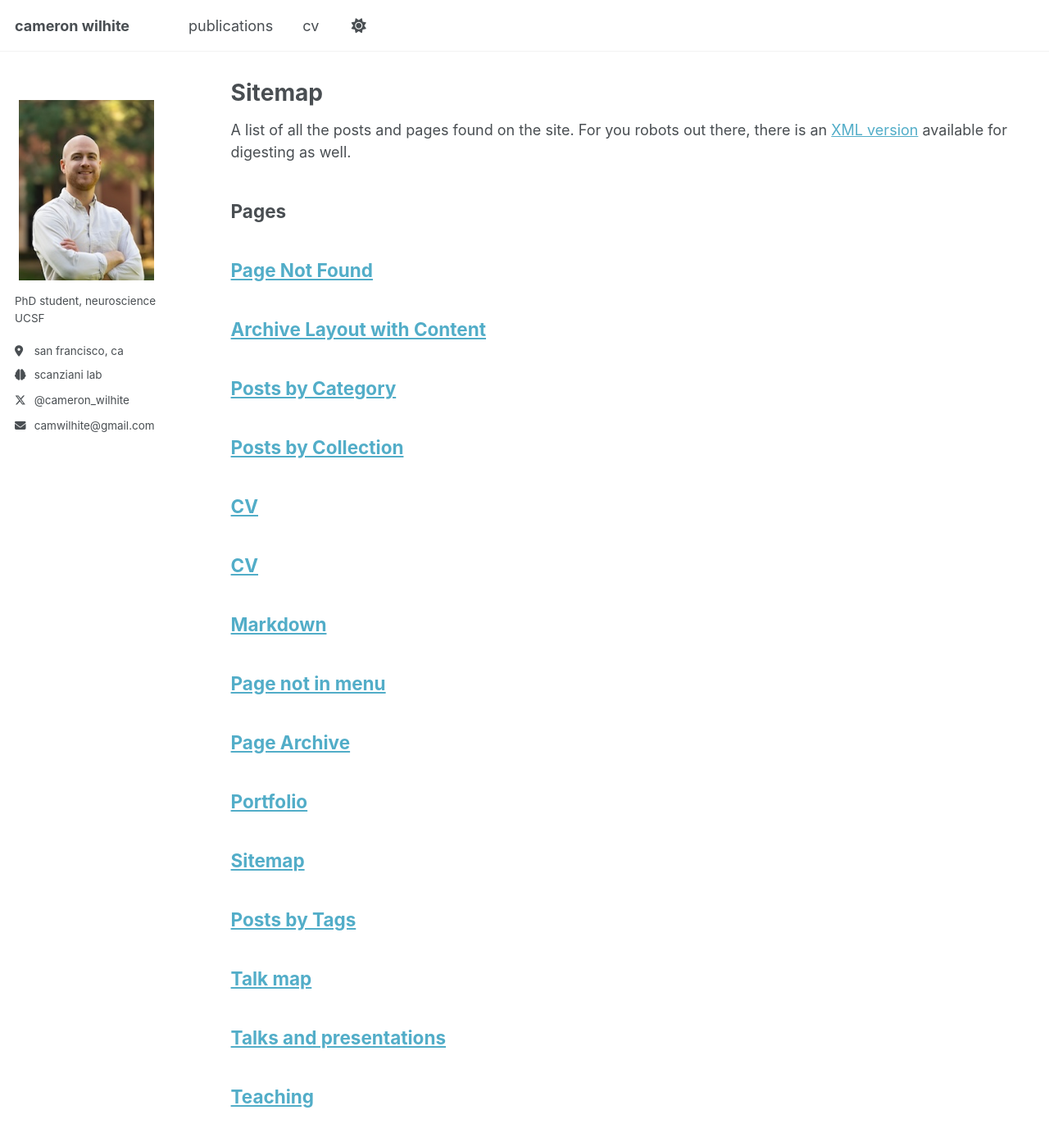
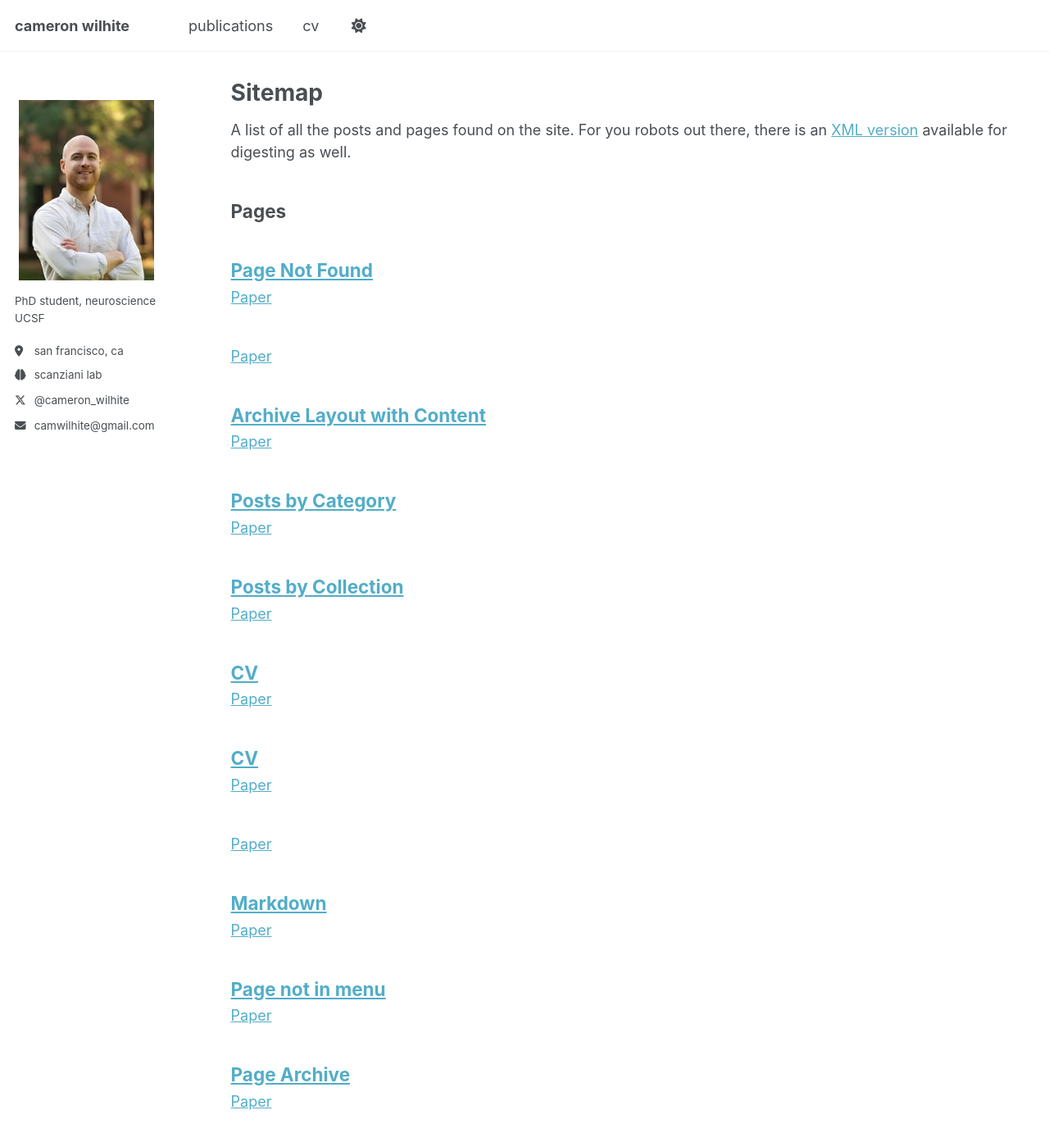
Before and after one commit to camwilhite/camwilhite.github.io, a Jekyll site: the page built from _pages/sitemap.md, in a window 1280 px wide and 1400 px high. Shown: the top 1393 px of the window at 82% size. Built offline with Jekyll 4.4.1, drawn with Linux system fonts in a browser that asks for light colours; a script that is not in the unit is left out; some of the changed text lies outside the part shown.

Commit message:
Update archive-single.html

```diff
--- a/_includes/archive-single.html
+++ b/_includes/archive-single.html
@@ -52,14 +52,16 @@
     <p class="archive__item-excerpt" itemprop="description"><p>{{ post.excerpt | markdownify | remove: '<p>' | remove: '</p>' }}<strong><a href="{{ base_path }}{{ post.url }}" rel="permalink"> Read more</a></strong></p></p>
     {% endif %}
 
+<a href="{{ post.paperurl }}" target="_blank">Paper</a>
+
     {% if post.citation and post.paperurl and post.slidesurl and post.bibtexurl %}
-      <p>Recommended citation: {{ post.citation }}<br /><a href="{{ post.paperurl }}">aper</a> | <a href="{{ post.slidesurl }}">Download Slides</a> | <a href="{{ post.bibtexurl }}">Download Bibtex</a></p>
+      <p>Recommended citation: {{ post.citation }}<br /><a href="{{ post.paperurl }}" target="_blank">Paper</a> | <a href="{{ post.slidesurl }}">Download Slides</a> | <a href="{{ post.bibtexurl }}">Download Bibtex</a></p>
     {% elsif post.citation and post.paperurl and post.slidesurl %}
-      <p>Recommended citation: {{ post.citation }}<br /><a href="{{ post.paperurl }}">Paper</a> | <a href="{{ post.slidesurl }}">Download Slides</a></p>
+      <p>Recommended citation: {{ post.citation }}<br /><a href="{{ post.paperurl }}" target="_blank">Paper</a> | <a href="{{ post.slidesurl }}">Download Slides</a></p>
     {% elsif post.citation and post.paperurl and post.bibtexurl %}
-      <p>Recommended citation: {{ post.citation }}<br /><a href="{{ post.paperurl }}">Paper</a> | <a href="{{ post.bibtexurl }}">Download Bibtex</a></p>
+      <p>Recommended citation: {{ post.citation }}<br /><a href="{{ post.paperurl }}" target="_blank">Paper</a> | <a href="{{ post.bibtexurl }}">Download Bibtex</a></p>
     {% elsif post.citation and post.paperurl %}
-      <p>Recommended citation: {{ post.citation }}<br /><a href="{{ post.paperurl }}">Paper</a></p>
+      <p>Recommended citation: {{ post.citation }}<br /><a href="{{ post.paperurl }}" target="_blank">Paper</a></p>
     {% elsif post.citation and post.slidesurl and post.bibtexurl %}
       <p>Recommended citation: {{ post.citation }}<br /><a href="{{ post.slidesurl }}">Download Slides</a> | <a href="{{ post.bibtexurl}}">Download Bibtex</a></p>
     {% elsif post.citation and post.slidesurl %}
@@ -69,9 +71,9 @@
     {% elsif post.citation %}
       <p>Recommended citation: {{ post.citation }}</p>
     {% elsif post.paperurl and post.bibtexurl %}
-      <p><a href=" {{ post.paperurl }} ">Paper</a> | <a href="{{ post.bibtexurl }}">Download Bibtex</a></p>
+      <p><a href="{{ post.paperurl }}" target="_blank">Paper</a> | <a href="{{ post.bibtexurl }}">Download Bibtex</a></p>
     {% elsif post.paperurl %}
-      <p><a href=" {{ post.paperurl }} ">Paper</a></p>
+      <p><a href="{{ post.paperurl }}" target="_blank">Paper</a></p>
     {% elsif post.slidesurl and post.bibtexurl %}
       <p><a href="{{ post.slidesurl }}">Download Slides</a> | <a href="{{ post.bibtexurl }}">Download Bibtex</a></p>
     {% elsif post.slidesurl %}
```
